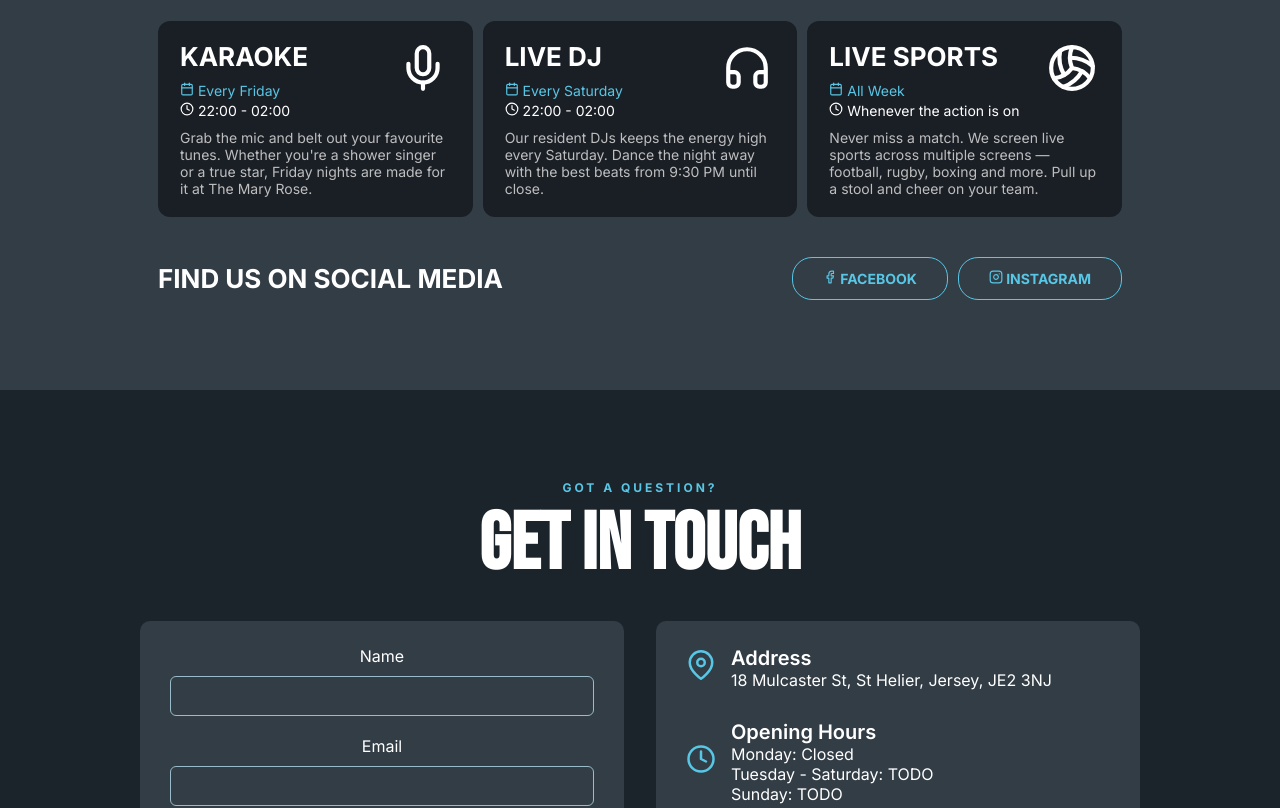
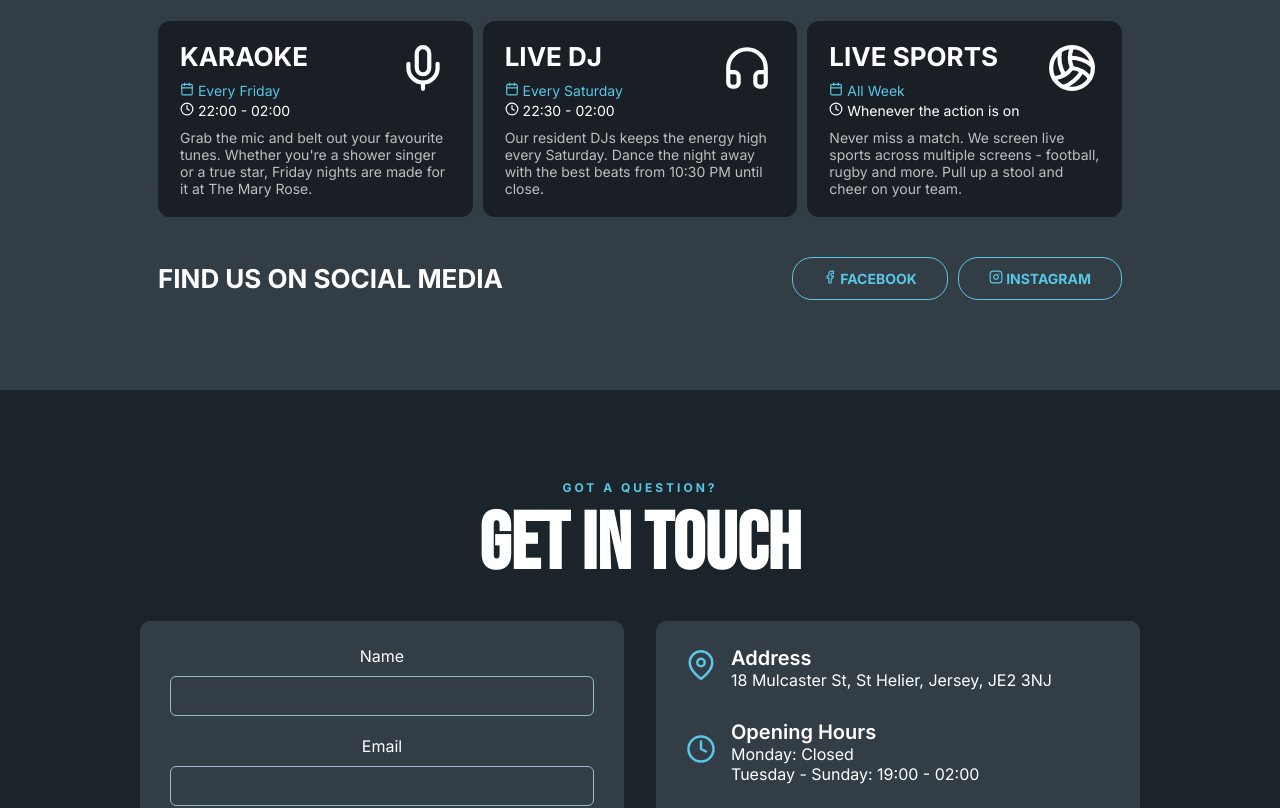
Before and after one commit to stjamesjsy/maryrose-website, a Next.js app: page / in a window 1280 px wide. Shown: the part 1040-1848 px from the top of the page. Built offline with nearby package versions, Linux system fonts and the light colour scheme.

Commit message:
A few text updates

```diff
--- a/src/components/ContactSection/index.tsx
+++ b/src/components/ContactSection/index.tsx
@@ -20,8 +20,7 @@ export default function ContactSection() {
                     </ContactItem>
                     <ContactItem title="Opening Hours" icon={<FiClock color="var(--mary-blue)" />}>
                         Monday: Closed<br/>
-                        Tuesday - Saturday: TODO<br/>
-                        Sunday: TODO
+                        Tuesday - Sunday: 19:00 - 02:00
                     </ContactItem>
                     <ContactItem title="Get In Touch" icon={<FiMail color="var(--mary-blue)" />}>
                         <a href={`mailto:${CONTACT_EMAIL}`}>{CONTACT_EMAIL}</a>
--- a/src/components/Navbar/styles.module.css
+++ b/src/components/Navbar/styles.module.css
@@ -29,6 +29,7 @@
     text-decoration: none;
     font-size: 18px;
     padding: 8px 16px;
+    border-radius: 20px;
 }
 
 .navItem:hover {
--- a/src/pages/index.tsx
+++ b/src/pages/index.tsx
@@ -31,7 +31,7 @@ export default function Index() {
                                 <div className={styles.heroInnerContent}>
                                     <img className={styles.logo} src="/images/logo.png" />
                                     {/* <h1>THE <span className={styles.mary}>MARY</span></h1>
-                                <h1>ROSE</h1> */}
+                                        <h1>ROSE</h1> */}
                                     <p className={styles.tagline}>
                                         Pub · Bar · Nightclub
                                     </p>
@@ -78,9 +78,9 @@ export default function Index() {
                                     <LuHeadphones className={styles.whatsOnIcon} />
                                     <h3>Live DJ</h3>
                                     <p className={styles.whatsOnDate}><LuCalendar /> Every Saturday</p>
-                                    <p className={styles.whatsOnTime}><LuClock /> 22:00 - 02:00</p>
+                                    <p className={styles.whatsOnTime}><LuClock /> 22:30 - 02:00</p>
                                     <p className={styles.whatsOnDesc}>
-                                        Our resident DJs keeps the energy high every Saturday. Dance the night away with the best beats from 9:30 PM until close.
+                                        Our resident DJs keeps the energy high every Saturday. Dance the night away with the best beats from 10:30 PM until close.
                                     </p>
                                 </div>
                                 <div className={styles.whatsOnItem}>
@@ -89,7 +89,7 @@ export default function Index() {
                                     <p className={styles.whatsOnDate}><LuCalendar /> All Week</p>
                                     <p className={styles.whatsOnTime}><LuClock /> Whenever the action is on</p>
                                     <p className={styles.whatsOnDesc}>
-                                        Never miss a match. We screen live sports across multiple screens — football, rugby, boxing and more. Pull up a stool and cheer on your team.
+                                        Never miss a match. We screen live sports across multiple screens - football, rugby and more. Pull up a stool and cheer on your team.
                                     </p>
                                 </div>
                             </div>
```
